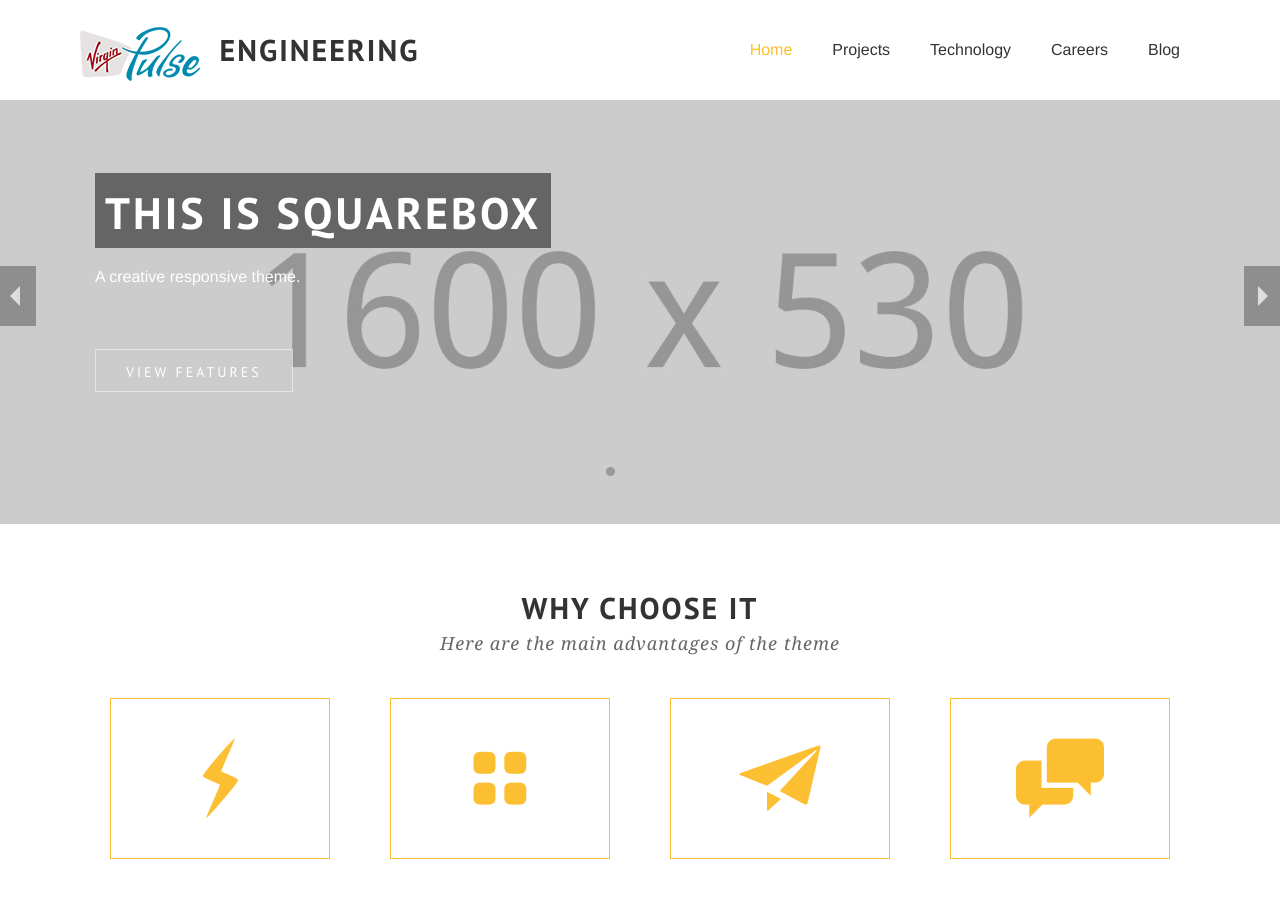
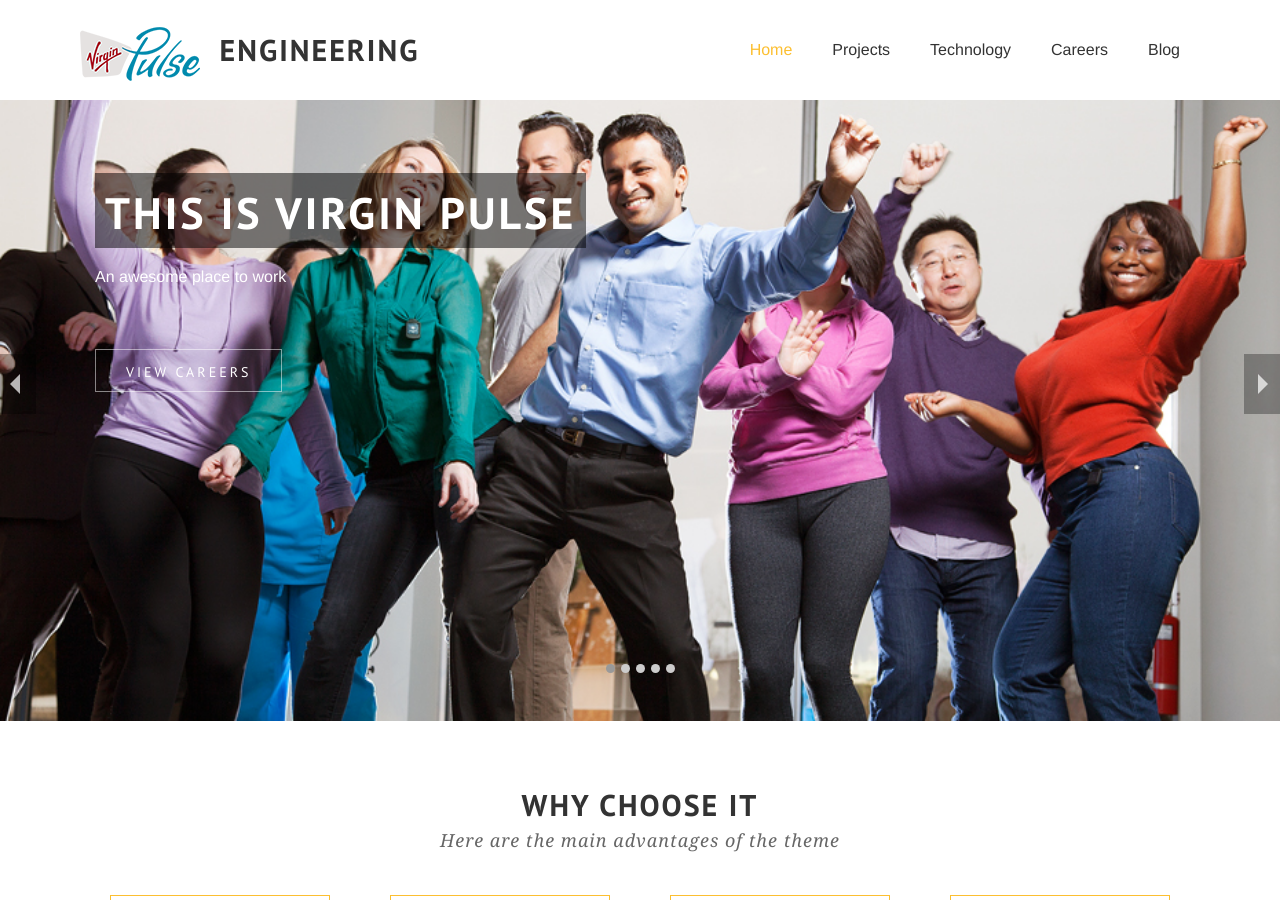
Before and after one commit to VirginPulsePublic/VirginPulsePublic.github.io, a Jekyll site: the page built from index.html, in a window 1280 px wide and 900 px high. Built offline with Jekyll 4.4.1, drawn with Linux system fonts in a browser that asks for light colours; some web fonts are replaced; Markdown is read by kramdown in place of the engine named in the settings.

Commit message:
Testing images and links

```diff
--- a/_data/slides.yml
+++ b/_data/slides.yml
@@ -1,10 +1,10 @@
-- image: slide-1.jpg
+- image: danceparty.jpg
   desc_location: left
   desc:
-    <h2>This is squarebox</h2>
-    <p>A creative responsive theme.</p>
+    <h2>This is Virgin Pulse</h2>
+    <p>An awesome place to work</p>
     <div class='two spacing'></div>
-    <a class='button boxed'>View Features</a>
+    <a class='button boxed' href='{{site.url}}/careers'>View Careers</a>
 - image: slide-2.jpg
   desc_location: right
   desc:
```
Also changed, not shown: images/danceparty.jpg (added).
